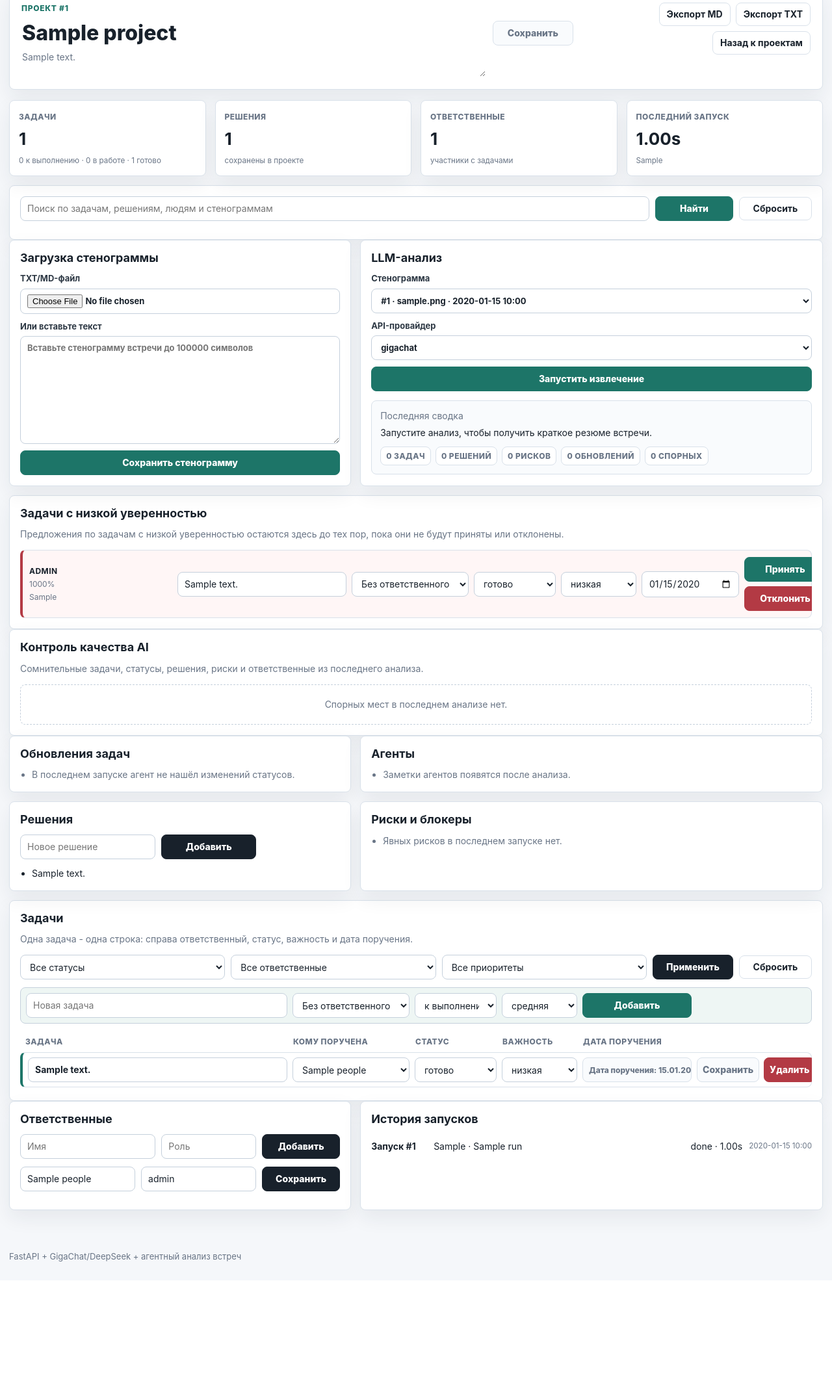
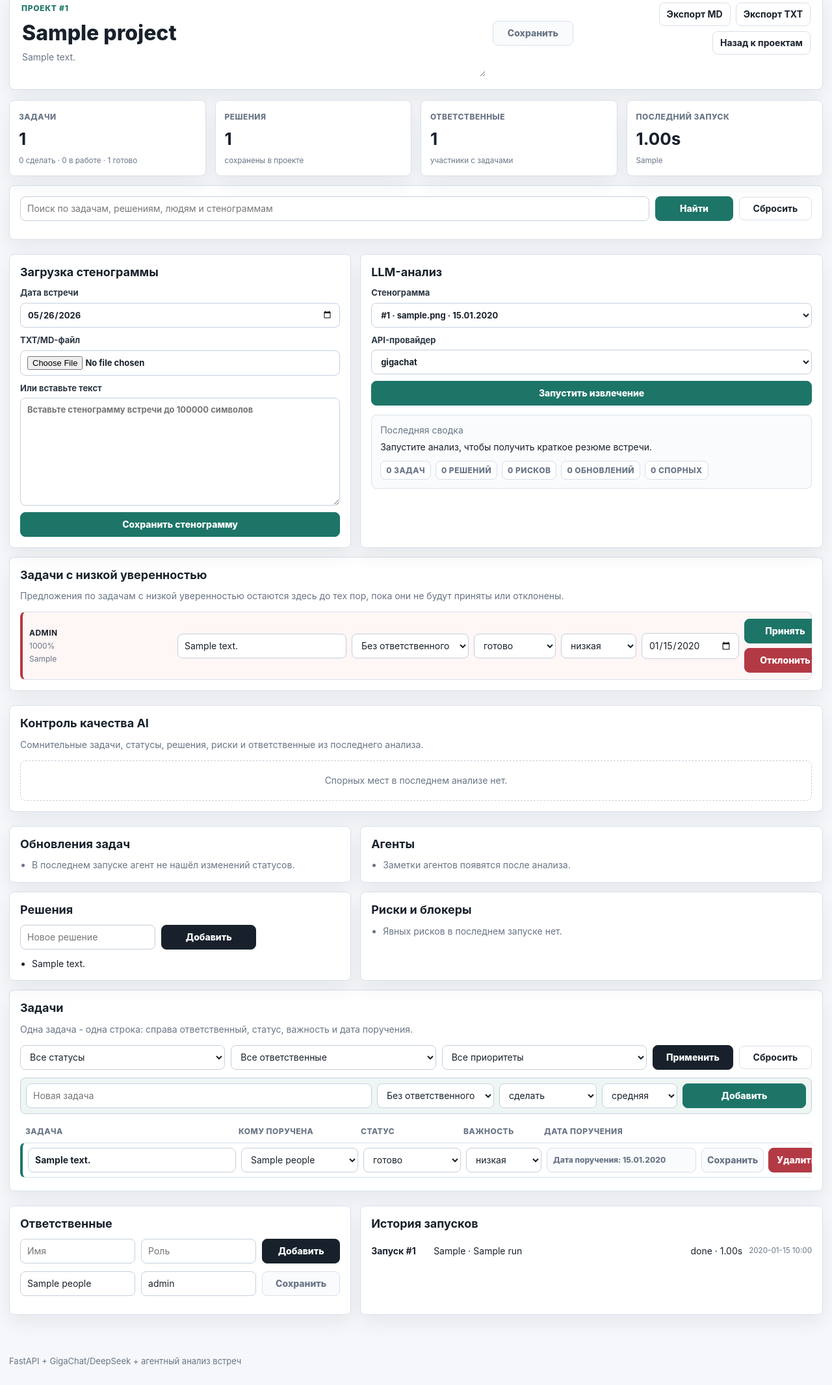
Before and after one commit to raiden-62/Meeting-Knowledge-Extractor, a FastAPI app: page /projects/1 in a window 1280 px wide. Shown: the part 101-2232 px from the top of the page at 65% size. Before the commit the page ends 2042 px from the top, so only its background shows below. Run offline with FastAPI, Linux system fonts and the light colour scheme; tables that the repository leaves empty hold one stand-in row (values such as "Sample post").

Commit message:
Made task dates depend on the transcript date. Fixed some UI

```diff
--- a/app/frontend/static/styles.css
+++ b/app/frontend/static/styles.css
@@ -433,17 +433,29 @@ button:disabled {
     padding-bottom: 4px;
 }
 
+.task-section {
+    margin-bottom: 22px;
+}
+
+.search-section,
+.review-section,
+.quality-section {
+    margin-bottom: 22px;
+}
+
 .task-add-row,
 .task-list-head,
 .task-row {
     display: grid;
-    grid-template-columns: minmax(360px, 1fr) 180px 126px 116px 168px 168px;
+    grid-template-columns: minmax(320px, 1fr) 180px 150px 116px 230px 190px;
     gap: 8px;
     align-items: center;
-    min-width: 1134px;
+    min-width: 1226px;
 }
 
 .task-add-row {
+    grid-template-columns: minmax(320px, 1fr) 180px 150px 116px 190px;
+    min-width: 996px;
     margin-bottom: 10px;
     padding: 8px;
     border: 1px solid var(--border-strong);
@@ -492,7 +504,6 @@ button:disabled {
     display: grid;
     align-items: center;
     min-height: 38px;
-    overflow: hidden;
     padding: 0 9px;
     border: 1px solid var(--border);
     border-radius: var(--radius);
@@ -500,7 +511,6 @@ button:disabled {
     color: var(--muted);
     font-size: 12px;
     font-weight: 800;
-    text-overflow: ellipsis;
     white-space: nowrap;
 }
 
@@ -521,6 +531,10 @@ button:disabled {
 
 .person-row {
     grid-template-columns: minmax(120px, 1fr) minmax(120px, 1fr) 120px;
+}
+
+.person-add-row {
+    margin-bottom: 12px;
 }
 
 .insight-box {
--- a/app/frontend/templates/project_detail.html
+++ b/app/frontend/templates/project_detail.html
@@ -5,7 +5,7 @@
 {% set task_updates = latest_output.get("task_updates", []) if latest_output else [] %}
 {% set agent_notes = latest_output.get("agent_notes", []) if latest_output else [] %}
 {% set confidence = latest_output.get("confidence", {}) if latest_output else {} %}
-{% set status_labels = {"todo": "к выполнению", "in_progress": "в работе", "done": "готово"} %}
+{% set status_labels = {"todo": "сделать", "in_progress": "в работе", "done": "готово"} %}
 {% set priority_labels = {"low": "низкая", "medium": "средняя", "high": "высокая"} %}
 {% set confidence_labels = {"low": "низкая", "medium": "средняя", "high": "высокая"} %}
 
@@ -27,7 +27,7 @@
     <div class="stat">
         <span>Задачи</span>
         <strong>{{ task_stats.total }}</strong>
-        <small>{{ task_stats.todo }} к выполнению · {{ task_stats.in_progress }} в работе · {{ task_stats.done }} готово</small>
+        <small>{{ task_stats.todo }} сделать · {{ task_stats.in_progress }} в работе · {{ task_stats.done }} готово</small>
     </div>
     <div class="stat">
         <span>Решения</span>
@@ -46,7 +46,7 @@
     </div>
 </section>
 
-<section class="panel">
+<section class="panel search-section">
     <form class="search-bar" method="get" action="/projects/{{ project.id }}">
         <input type="search" name="q" value="{{ filters.q }}" placeholder="Поиск по задачам, решениям, людям и стенограммам">
         <button type="submit" class="primary">Найти</button>
@@ -85,14 +85,18 @@
 <section class="layout-two">
     <div class="panel">
         <h2>Загрузка стенограммы</h2>
-        <form action="/projects/{{ project.id }}/transcripts" method="post" enctype="multipart/form-data">
+        <form action="/projects/{{ project.id }}/transcripts" method="post" enctype="multipart/form-data" data-transcript-upload>
+            <label>
+                Дата встречи
+                <input type="date" name="meeting_date" value="{{ today_date }}" required data-meeting-date-input>
+            </label>
             <label>
                 TXT/MD-файл
-                <input type="file" name="file" accept=".txt,.md,text/plain,text/markdown">
+                <input type="file" name="file" accept=".txt,.md,text/plain,text/markdown" data-transcript-file-input>
             </label>
             <label>
                 Или вставьте текст
-                <textarea name="transcript_text" rows="8" maxlength="{{ max_transcript_chars }}" placeholder="Вставьте стенограмму встречи до {{ max_transcript_chars }} символов"></textarea>
+                <textarea name="transcript_text" rows="8" maxlength="{{ max_transcript_chars }}" placeholder="Вставьте стенограмму встречи до {{ max_transcript_chars }} символов" data-transcript-text-input></textarea>
             </label>
             <button type="submit" class="primary">Сохранить стенограмму</button>
         </form>
@@ -106,7 +110,7 @@
                 <select name="transcript_id" required>
                     {% for transcript in transcripts %}
                     <option value="{{ transcript.id }}">
-                        #{{ transcript.id }} · {{ transcript.source_filename or "Вставленный текст" }} · {{ transcript.created_at.strftime("%Y-%m-%d %H:%M") }}
+                        #{{ transcript.id }} · {{ transcript.source_filename or "Вставленный текст" }} · {{ transcript.meeting_date.strftime("%d.%m.%Y") if transcript.meeting_date else transcript.created_at.strftime("%d.%m.%Y") }}
                     </option>
                     {% endfor %}
                 </select>
@@ -139,7 +143,7 @@
     </div>
 </section>
 
-<section class="panel">
+<section class="panel review-section">
     <div class="section-head">
         <div>
             <h2>Задачи с низкой уверенностью</h2>
@@ -169,7 +173,7 @@
                 {% endfor %}
             </select>
             <select name="status" aria-label="Статус">
-                <option value="todo" {% if suggestion.status == "todo" %}selected{% endif %}>к выполнению</option>
+                <option value="todo" {% if suggestion.status == "todo" %}selected{% endif %}>сделать</option>
                 <option value="in_progress" {% if suggestion.status == "in_progress" %}selected{% endif %}>в работе</option>
                 <option value="done" {% if suggestion.status == "done" %}selected{% endif %}>готово</option>
             </select>
@@ -191,7 +195,7 @@
     </div>
 </section>
 
-<section class="panel">
+<section class="panel quality-section">
     <div class="section-head">
         <div>
             <h2>Контроль качества AI</h2>
@@ -297,7 +301,7 @@
     </div>
 </section>
 
-<section class="panel">
+<section class="panel task-section">
     <div class="section-head">
         <div>
             <h2>Задачи</h2>
@@ -308,7 +312,7 @@
     <form class="filters" method="get" action="/projects/{{ project.id }}">
         <select name="status">
             <option value="">Все статусы</option>
-            <option value="todo" {% if filters.status == "todo" %}selected{% endif %}>к выполнению</option>
+            <option value="todo" {% if filters.status == "todo" %}selected{% endif %}>сделать</option>
             <option value="in_progress" {% if filters.status == "in_progress" %}selected{% endif %}>в работе</option>
             <option value="done" {% if filters.status == "done" %}selected{% endif %}>готово</option>
         </select>
@@ -338,7 +342,7 @@
                 {% endfor %}
             </select>
             <select name="status" aria-label="Статус">
-                <option value="todo">к выполнению</option>
+                <option value="todo">сделать</option>
                 <option value="in_progress">в работе</option>
                 <option value="done">готово</option>
             </select>
@@ -370,7 +374,7 @@
                     {% endfor %}
                 </select>
                 <select name="status" aria-label="Статус">
-                    <option value="todo" {% if task.status == "todo" %}selected{% endif %}>к выполнению</option>
+                    <option value="todo" {% if task.status == "todo" %}selected{% endif %}>сделать</option>
                     <option value="in_progress" {% if task.status == "in_progress" %}selected{% endif %}>в работе</option>
                     <option value="done" {% if task.status == "done" %}selected{% endif %}>готово</option>
                 </select>
@@ -379,7 +383,7 @@
                     <option value="medium" {% if task.priority == "medium" %}selected{% endif %}>средняя</option>
                     <option value="high" {% if task.priority == "high" %}selected{% endif %}>высокая</option>
                 </select>
-                <span class="task-assigned-date" title="Дата встречи: {{ task.meeting_date.strftime("%d.%m.%Y") if task.meeting_date else task.created_at.strftime("%d.%m.%Y") }}. Обновлено: {{ task.updated_at.strftime("%d.%m.%Y %H:%M") }}">Дата поручения: {{ task.created_at.strftime("%d.%m.%Y") }}</span>
+                <span class="task-assigned-date" title="Дата встречи: {{ task.meeting_date.strftime("%d.%m.%Y") if task.meeting_date else task.created_at.strftime("%d.%m.%Y") }}. Обновлено: {{ task.updated_at.strftime("%d.%m.%Y %H:%M") }}">Дата поручения: {{ task.meeting_date.strftime("%d.%m.%Y") if task.meeting_date else task.created_at.strftime("%d.%m.%Y") }}</span>
                 <div class="task-actions">
                     <button type="submit" class="primary" data-dirty-submit disabled>Сохранить</button>
                     <button type="submit" class="danger" form="delete-task-{{ task.id }}">Удалить</button>
@@ -396,17 +400,17 @@
 <section class="layout-two">
     <div class="panel">
         <h2>Ответственные</h2>
-        <form action="/projects/{{ project.id }}/people" method="post" class="inline-form">
+        <form action="/projects/{{ project.id }}/people" method="post" class="person-row person-add-row">
             <input type="text" name="name" placeholder="Имя" required>
             <input type="text" name="role" placeholder="Роль">
             <button type="submit">Добавить</button>
         </form>
         <div class="people-list">
             {% for person in people %}
-            <form action="/projects/{{ project.id }}/people/{{ person.id }}/edit" method="post" class="person-row">
+            <form action="/projects/{{ project.id }}/people/{{ person.id }}/edit" method="post" class="person-row" data-dirty-check>
                 <input type="text" name="name" value="{{ person.name }}" required>
                 <input type="text" name="role" value="{{ person.role or '' }}" placeholder="Роль">
-                <button type="submit">Сохранить</button>
+                <button type="submit" data-dirty-submit disabled>Сохранить</button>
             </form>
             {% else %}
             <div class="muted">Участники появятся после анализа или ручного добавления.</div>
--- a/app/main.py
+++ b/app/main.py
@@ -2,6 +2,7 @@ from contextlib import asynccontextmanager
 
 from fastapi import FastAPI
 from fastapi.staticfiles import StaticFiles
+from sqlalchemy import inspect, text
 
 from app.api.routes.extract import router as analyze_router
 from app.api.routes.mcp import router as mcp_router
@@ -14,6 +15,25 @@ from app.web.routes import router as ui_router
 def init_db() -> None:
     _ = models
     Base.metadata.create_all(bind=engine)
+    ensure_schema()
+
+
+def ensure_schema() -> None:
+    inspector = inspect(engine)
+    if "transcripts" not in inspector.get_table_names():
+        return
+
+    transcript_columns = {column["name"] for column in inspector.get_columns("transcripts")}
+    if "meeting_date" in transcript_columns:
+        return
+
+    with engine.begin() as connection:
+        connection.execute(text("ALTER TABLE transcripts ADD COLUMN meeting_date DATE"))
+        if engine.dialect.name == "sqlite":
+            backfill_sql = "UPDATE transcripts SET meeting_date = DATE(created_at) WHERE meeting_date IS NULL"
+        else:
+            backfill_sql = "UPDATE transcripts SET meeting_date = CAST(created_at AS DATE) WHERE meeting_date IS NULL"
+        connection.execute(text(backfill_sql))
 
 
 @asynccontextmanager
--- a/app/schemas/schemas.py
+++ b/app/schemas/schemas.py
@@ -115,6 +115,7 @@ class TranscriptRead(BaseModel):
     id: int
     project_id: int
     source_filename: Optional[str] = None
+    meeting_date: Optional[date] = None
     created_at: datetime
 
     model_config = ConfigDict(from_attributes=True)
@@ -177,7 +178,7 @@ class TaskRead(BaseModel):
     status: str
     priority: str
     due_date: Optional[date] = None
-    meeting_date: Optional[datetime] = None
+    meeting_date: Optional[date] = None
     last_updated_at: Optional[datetime] = None
     created_at: datetime
     updated_at: datetime
--- a/app/services/extraction_service.py
+++ b/app/services/extraction_service.py
@@ -5,6 +5,7 @@ from sqlalchemy.orm import Session
 from app.db import models
 from app.services.agents import ProjectMemoryAgent, TaskLifecycleAgent
 from app.services.meeting_pipeline import process_meeting
+from app.services.transcript_dates import build_dated_transcript
 
 
 def run_extraction(
@@ -17,8 +18,9 @@ def run_extraction(
     lifecycle_agent = TaskLifecycleAgent()
     memory = memory_agent.build(db, transcript)
     memory_context = memory_agent.render(memory)
+    prompt_transcript = build_dated_transcript(transcript.content, transcript.meeting_date)
     raw_output = process_meeting(
-        transcript.content,
+        prompt_transcript,
         provider=provider,
         memory_context=memory_context,
     )
--- a/app/web/routes.py
+++ b/app/web/routes.py
@@ -1,4 +1,4 @@
-from datetime import datetime
+from datetime import date, datetime
 from urllib.parse import quote
 
 from fastapi import APIRouter, Depends, File, Form, HTTPException, Request, UploadFile
@@ -12,6 +12,7 @@ from app.db.database import get_db
 from app.services.agents import TaskLifecycleAgent
 from app.services.extraction_service import run_extraction
 from app.services.llm_service import LLMProviderError
+from app.services.transcript_dates import parse_meeting_date, resolve_meeting_date
 
 router = APIRouter(tags=["ui"])
 
@@ -20,7 +21,7 @@ templates.env.globals["max_transcript_chars"] = MAX_TRANSCRIPT_CHARS
 templates.env.globals["llm_provider"] = LLM_PROVIDER
 templates.env.globals["llm_providers"] = LLM_PROVIDERS
 
-STATUS_LABELS = {"todo": "к выполнению", "in_progress": "в работе", "done": "готово"}
+STATUS_LABELS = {"todo": "сделать", "in_progress": "в работе", "done": "готово"}
 PRIORITY_LABELS = {"low": "низкая", "medium": "средняя", "high": "высокая"}
 
 
@@ -31,6 +32,15 @@ def parse_due_date(value: str | None):
         return datetime.strptime(value, "%Y-%m-%d").date()
     except ValueError as exc:
         raise HTTPException(status_code=400, detail="Invalid due_date") from exc
+
+
+def parse_submitted_meeting_date(value: str | None, content: str):
+    if value and value.strip():
+        parsed = parse_meeting_date(value)
+        if not parsed:
+            raise HTTPException(status_code=400, detail="Invalid meeting_date")
+        return parsed
+    return resolve_meeting_date(None, content)
 
 
 def accepted_task_from_review(
@@ -393,6 +403,7 @@ def project_detail(
                 "priority": priority or "",
                 "q": q or "",
             },
+            "today_date": date.today().isoformat(),
         },
     )
 
@@ -401,6 +412,7 @@ def project_detail(
 def upload_transcript(
     project_id: int,
     transcript_text: str | None = Form(None),
+    meeting_date: str | None = Form(None),
     file: UploadFile | None = File(None),
     db: Session = Depends(get_db),
 ):
@@ -423,11 +435,13 @@ def upload_transcript(
         raise HTTPException(status_code=400, detail="Transcript content is required")
 
     content = validate_transcript_content(content)
+    parsed_meeting_date = parse_submitted_meeting_date(meeting_date, content)
 
     transcript = models.Transcript(
         project_id=project_id,
         content=content,
         source_filename=filename,
+        meeting_date=parsed_meeting_date,
     )
     db.add(transcript)
     db.commit()
```
Also changed, not shown: app/api/routes/projects.py (+13 -0 lines), app/db/models.py (+5 -3 lines), app/frontend/templates/base.html (+80 -0 lines), app/services/transcript_dates.py (added, +60 -0 lines), app/tests/test_api.py (+148 -0 lines).
